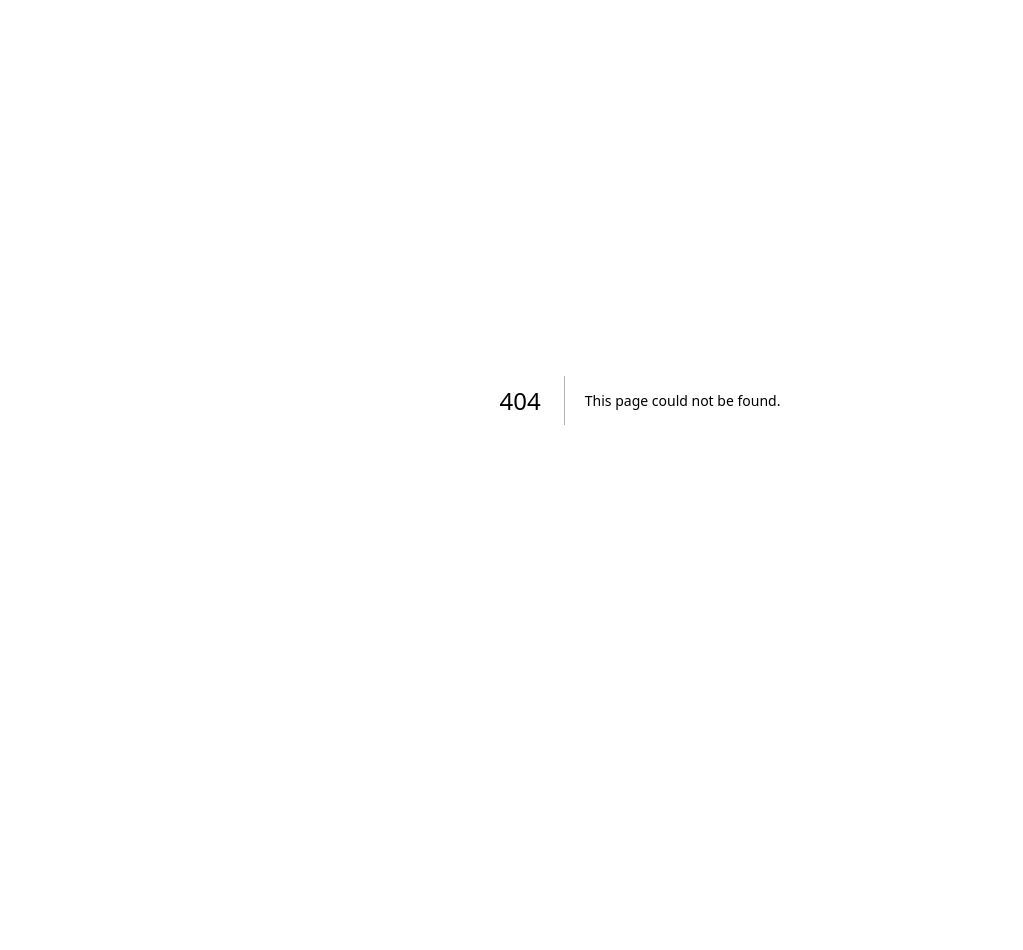
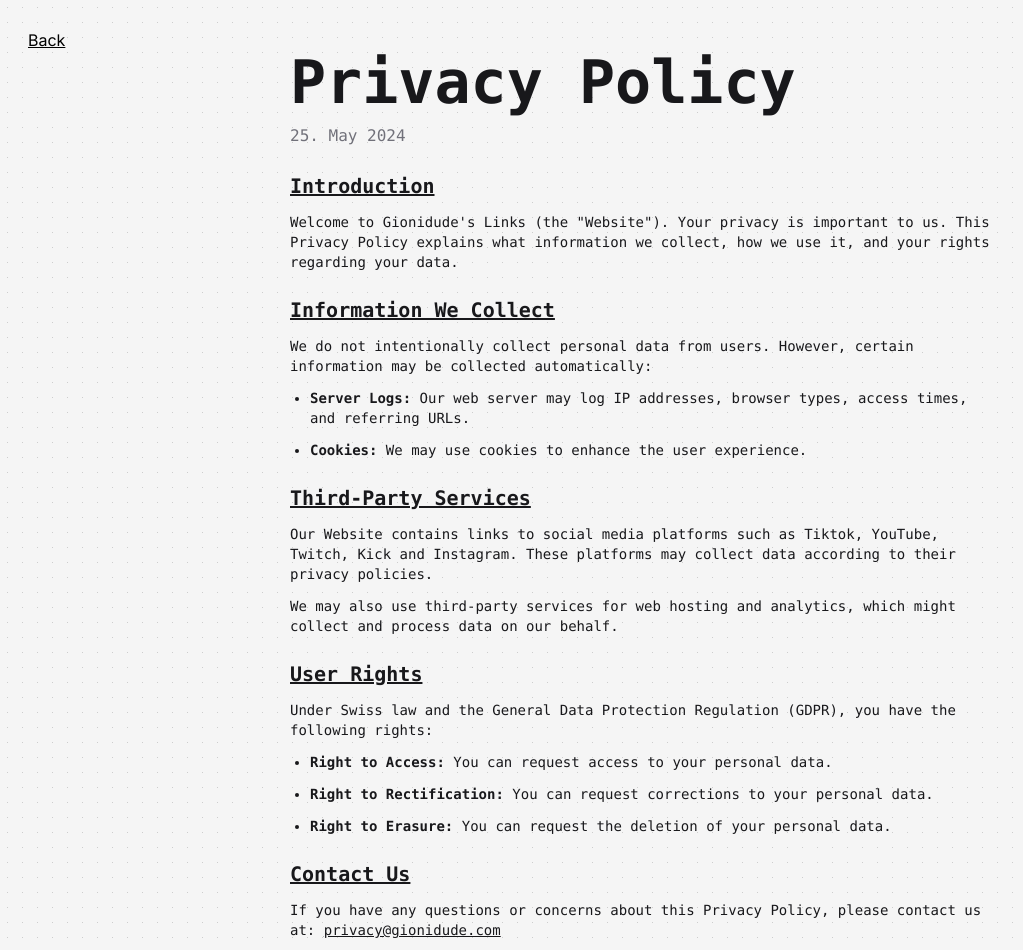
Before and after one commit to aldouus/gionidude-links, a Next.js app: page /privacy-policy in a window 1280 px wide. Before the commit this address had no page. Shown: the top 950 px of the page, without its empty margins (0-1023 px from the left). Before the commit the page ends 800 px from the top, so only its background shows below. Built offline with nearby package versions, Linux system fonts and the light colour scheme.

Commit message:
add cookie consentand privacy policy

```diff
--- a/app/collabs/page.tsx
+++ b/app/collabs/page.tsx
@@ -4,7 +4,8 @@ import Link from "next/link";
 import { motion } from "framer-motion";
 import { useEffect, useRef, useState } from "react";
 import { collabData } from "../utils/data";
-import { CardContainer, CardBanner, CardImage, CardTitle, CardDescription, CardLink, CardIcon } from "@/components/ui/Card";
+import { CardContainer, CardBanner, CardImage, CardTitle, CardDescription, CardLink } from "@/components/ui/Card";
+import Footer from "@/components/ui/Footer";
 
 export default function Home() {
   const ref = useRef(null);
@@ -52,6 +53,7 @@ export default function Home() {
           </motion.div>
         ))}
       </div>
+      <Footer />
     </main>
   );
 };
--- a/app/globals.css
+++ b/app/globals.css
@@ -3,6 +3,6 @@
 @tailwind utilities;
 
 body {
-  background-image: radial-gradient(#a6a6a6 0.75px, #f5f5f5 0.75px);
+  background-image: radial-gradient(#cdcdcd 0.75px, #f5f5f5 0.75px);
   background-size: 15px 15px;
 }
--- a/app/layout.tsx
+++ b/app/layout.tsx
@@ -17,7 +17,9 @@ export default function RootLayout({
 }>) {
   return (
     <html lang="en">
-      <body className={inter.className}>{children}</body>
+      <body className={inter.className}>
+        {children}
+      </body>
     </html>
   );
 }
--- a/app/page.tsx
+++ b/app/page.tsx
@@ -5,6 +5,8 @@ import Image from "next/image";
 import Link from "next/link";
 import { useRef } from "react";
 import { linkData } from "./utils/data";
+import Footer from "@/components/ui/Footer";
+import CookieConsent from "@/components/ui/CookieConsent";
 
 export default function Home() {
   const ref = useRef(null);
@@ -42,6 +44,8 @@ export default function Home() {
           </motion.div>
         ))}
       </div>
+      <Footer />
+      <CookieConsent />
     </main>
   );
 }
--- /dev/null
+++ b/app/privacy-policy/page.tsx
@@ -0,0 +1,41 @@
+import Link from "next/link";
+
+export default function Page() {
+  return (
+    <main className="flex flex-col gap-3 items-center justify-start min-h-screen p-8">
+      <Link href="/" className="absolute top-0 left-0 p-7 underline">Back</Link>
+      <div className="flex flex-col gap-3 max-w-[700px] text-zinc-900 font-mono">
+        <h1 className="text-6xl font-bold pt-5">Privacy Policy</h1>
+        <p className="text-zinc-500">25. May 2024</p>
+
+        <h2 className="text-xl pt-3 font-bold underline">Introduction</h2>
+        <p className="text-sm">Welcome to Gionidude&apos;s Links (the &quot;Website&quot;). Your privacy is important to us. This Privacy Policy explains what information we collect, how we use it, and your rights regarding your data.</p>
+
+        <h2 className="text-xl pt-3 font-bold underline">Information We Collect</h2>
+        <p className="text-sm">We do not intentionally collect personal data from users. However, certain information may be collected automatically:</p>
+        <ul className="flex flex-col gap-3 list-disc text-sm ml-5">
+          <li><strong>Server Logs:</strong> Our web server may log IP addresses, browser types, access times, and referring URLs.</li>
+          <li><strong>Cookies:</strong> We may use cookies to enhance the user experience.</li>
+        </ul>
+
+        <h2 className="text-xl pt-3 font-bold underline">Third-Party Services</h2>
+        <p className="text-sm">Our Website contains links to social media platforms such as Tiktok, YouTube, Twitch, Kick and Instagram. These platforms may collect data according to their privacy policies.</p>
+        <p className="text-sm">We may also use third-party services for web hosting and analytics, which might collect and process data on our behalf.</p>
+
+        <h2 className="text-xl pt-3 font-bold underline">User Rights</h2>
+        <p className="text-sm">Under Swiss law and the General Data Protection Regulation (GDPR), you have the following rights:</p>
+        <ul className="flex flex-col gap-3 list-disc text-sm ml-5">
+          <li><strong>Right to Access:</strong> You can request access to your personal data.</li>
+          <li><strong>Right to Rectification:</strong> You can request corrections to your personal data.</li>
+          <li><strong>Right to Erasure:</strong> You can request the deletion of your personal data.</li>
+        </ul>
+
+        <h2 className="text-xl pt-3 font-bold underline">Contact Us</h2>
+        <p className="text-sm">If you have any questions or concerns about this Privacy Policy, please contact us at: <a href="mailto:privacy@gionidude.com" className="underline">privacy@gionidude.com</a></p>
+
+        <h2 className="text-xl pt-3 font-bold underline">Changes to This Privacy Policy</h2>
+        <p className="text-sm">We may update this Privacy Policy from time to time. Any changes will be posted on this page with an updated revision date.</p>
+      </div>
+    </main>
+  )
+}
--- /dev/null
+++ b/components/ui/CookieConsent.tsx
@@ -0,0 +1,29 @@
+'use client';
+import React from "react";
+import { hasCookie, setCookie } from 'cookies-next';
+import Link from "next/link";
+import { motion } from 'framer-motion';
+
+export default function CookieConsent() {
+
+  const [showConsent, setShowConsent] = React.useState(true);
+  React.useEffect(() => {
+    setShowConsent(hasCookie("localConsent"));
+  }, []);
+
+  const acceptCookie = () => {
+    setShowConsent(true);
+    setCookie('localConsent', 'true', {});
+  };
+
+  if (showConsent) {
+    return null;
+  };
+
+  return (
+    <motion.div initial={{ y: 100 }} animate={{ y: 0 }} transition={{ duration: 0.25, type: 'spring' }} className="fixed bottom-5 flex items-center gap-3 justify-between p-3 pl-8 sm:pl-5 bg-white outline outline-1 outline-zinc-400 shadow-md rounded-full overflow-clip z-[999] mx-5">
+      <span className="text-sm text-zinc-900">We use cookies to enhance your experience. By using our site, you agree to our <Link href="/privacy-policy" className="underline text-blue-400">Privacy Policy</Link></span>
+      <button className="bg-zinc-900 text-white rounded-full p-3" onMouseDown={() => acceptCookie()}>Accept</button>
+    </motion.div>
+  )
+}
--- /dev/null
+++ b/components/ui/Footer.tsx
@@ -0,0 +1,9 @@
+import Link from "next/link";
+
+export default function Footer() {
+  return (
+    <div className="flex gap-5 p-7 text-zinc-500 text-xs">
+      <Link href="/privacy-policy">Privacy Policy</Link>
+    </div>
+  )
+};
--- a/package.json
+++ b/package.json
@@ -9,6 +9,7 @@
     "lint": "next lint"
   },
   "dependencies": {
+    "cookies-next": "^4.2.1",
     "framer-motion": "^11.2.6",
     "next": "14.2.3",
     "react": "^18",
```
Also changed, not shown: 1 other file (tests, documents, lock files or other folders).
